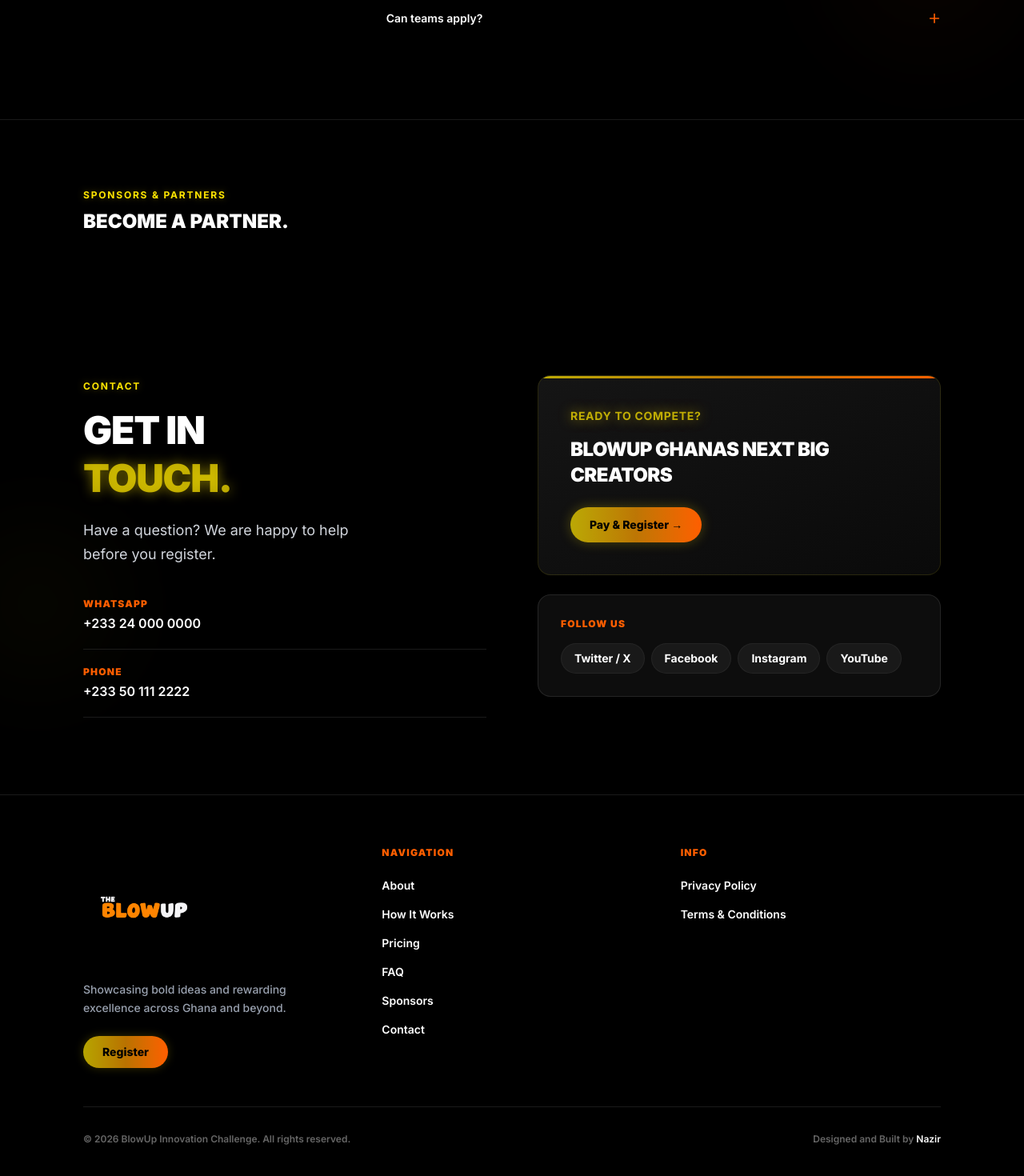
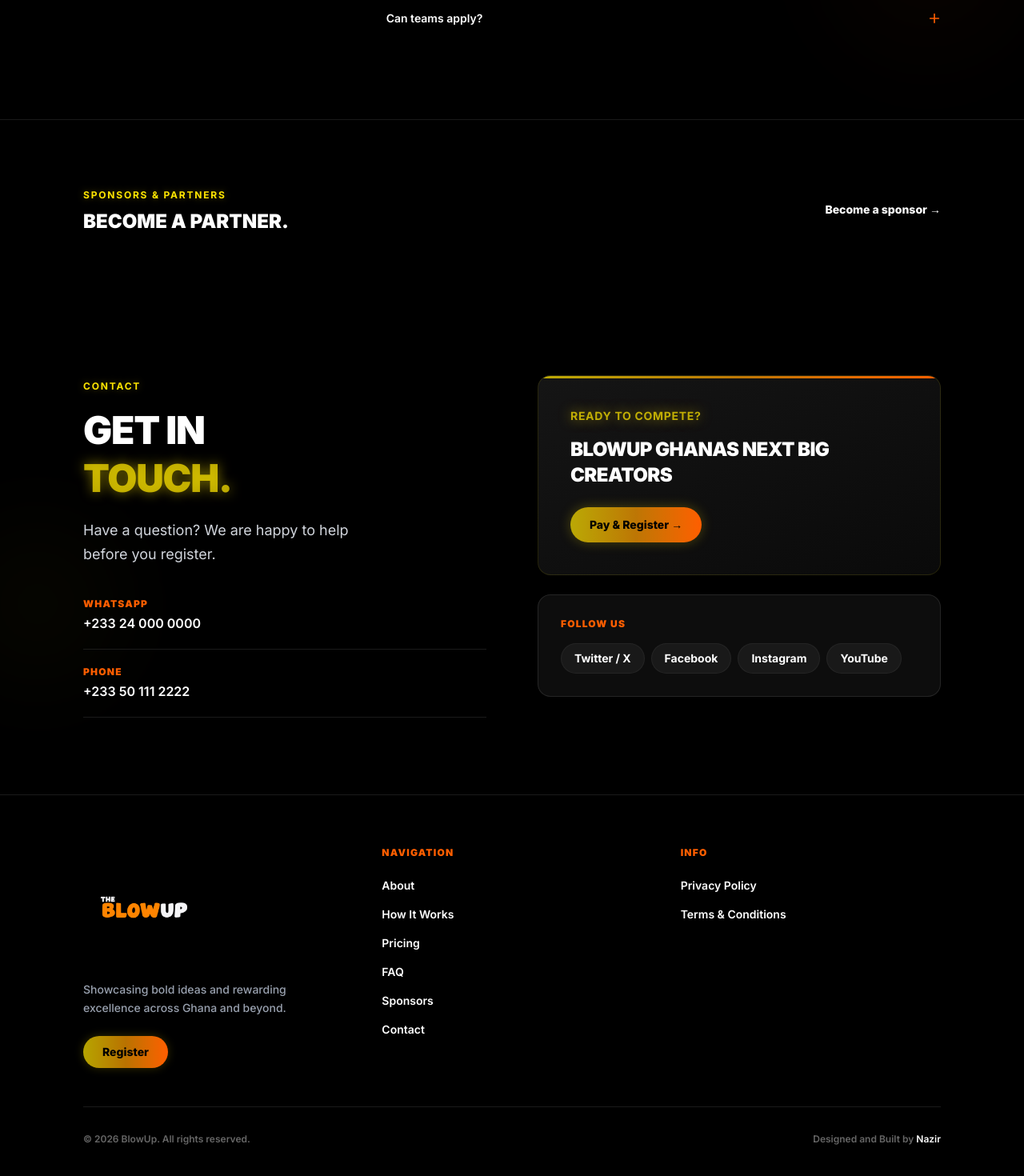
Before and after one commit to chuck918/blowup, a Next.js app in the folder bluepeak-challenge/: page / in a window 1280 px wide. Shown: the part 4043-5513 px from the top of the page at 80% size. Built offline with nearby package versions, Linux system fonts and the light colour scheme; no server answers.

Commit message:
feat: update class name to 'link' for consistency in Sponsors component

```diff
--- a/bluepeak-challenge/components/Footer.tsx
+++ b/bluepeak-challenge/components/Footer.tsx
@@ -58,7 +58,7 @@
         </div>
 
         <div className="pt-8 flex flex-col sm:flex-row justify-between gap-3 text-xs text-white/40 font-semibold">
-          <span>© {new Date().getFullYear()} BlowUp Innovation Challenge. All rights reserved.</span>
+          <span>© {new Date().getFullYear()} BlowUp. All rights reserved.</span>
           <span>Designed and Built by <a href="https://www.instagram.com/nazir360_/" target="_blank" rel="noopener noreferrer" className="link hover:text-brand-yellow transition-colors">Nazir</a></span>
         </div>
       </div>
--- a/bluepeak-challenge/components/Sponsors.tsx
+++ b/bluepeak-challenge/components/Sponsors.tsx
@@ -27,7 +27,7 @@
           <motion.a
             {...fadeUp(0.1)}
             href="#contact"
-            className="text-sm text-brand-yellow font-extrabold hover:text-brand-orange transition-colors shrink-0"
+            className="link text-sm text-brand-yellow font-extrabold hover:text-brand-orange transition-colors shrink-0"
           >
             Become a sponsor →
           </motion.a>
```
